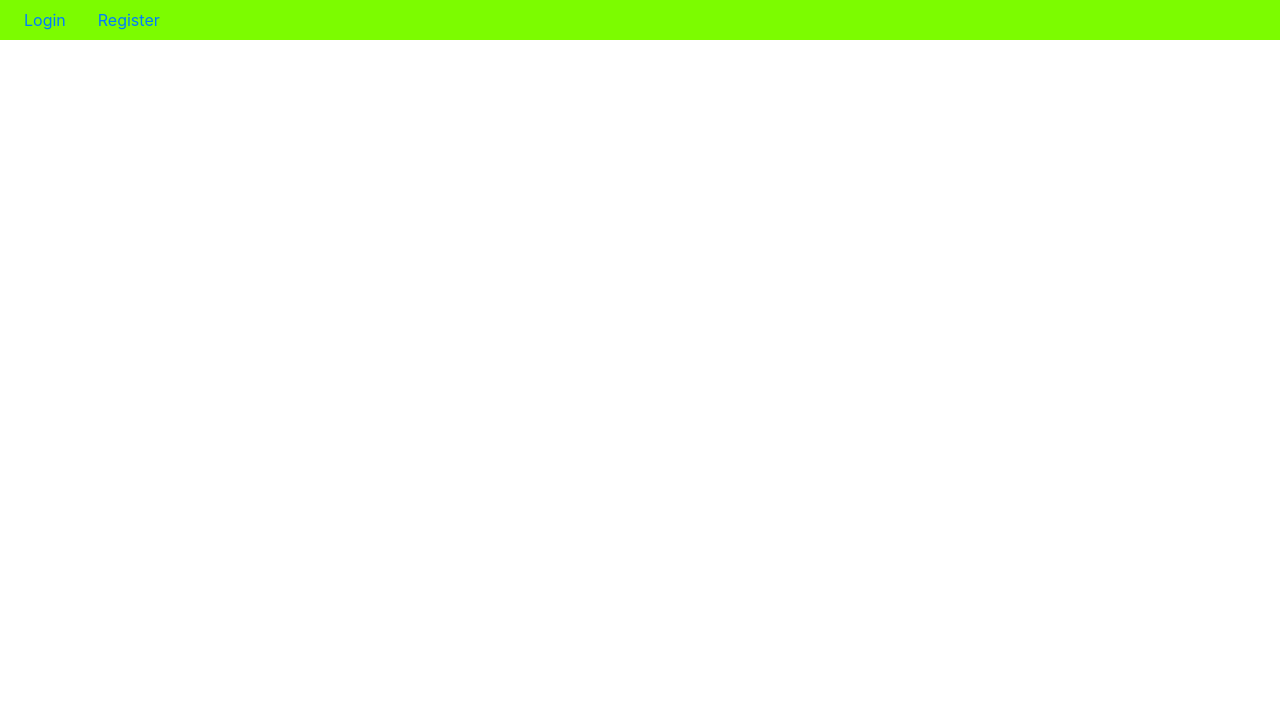
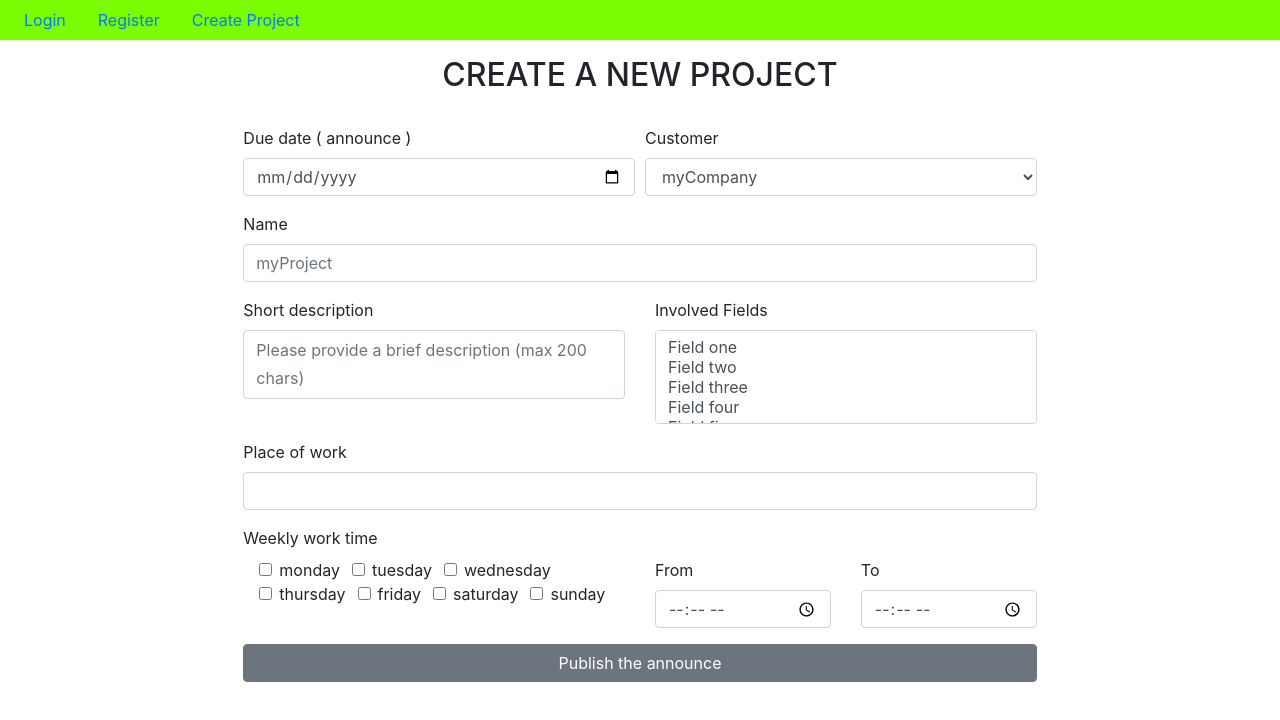
Before and after one commit to chingu-voyage7/Bears-Team-03, a React (Create React App) app: page /create-project in a window 1280 px wide. Shown: the top 720 px of the page. Built offline with nearby package versions, Linux system fonts and the light colour scheme.

Commit message:
Add project form

```diff
--- a/src/components/App.js
+++ b/src/components/App.js
@@ -4,6 +4,7 @@ import {
 } from 'react-router-dom';
 
 import RegistrationPage from './RegistrationPage';
+import ProjectPage from './projectForm/ProjectPage';
 import Login from './Login';
 import Navbar from './navbar/Navbar';
 import './App.css';
@@ -14,10 +15,12 @@ const App = () => (
       <Navbar>
         <NavLink to="/login">Login</NavLink>
         <NavLink to="/register">Register</NavLink>
+        <NavLink to="/create-project">Create Project</NavLink>
       </Navbar>
       <Switch>
         <Route path="/login" component={Login} />
         <Route path="/register" component={RegistrationPage} />
+        <Route path="/create-project" component={ProjectPage} />
       </Switch>
     </>
   </Router>
--- a/src/components/navbar/Navbar.js
+++ b/src/components/navbar/Navbar.js
@@ -1,7 +1,7 @@
 import React, { Component } from 'react';
 import PropTypes from 'prop-types';
 
-import "./navbar.css";
+import './navbar.css';
 
 class Navbar extends Component {
   constructor(props) {
@@ -14,7 +14,7 @@ class Navbar extends Component {
     const { children } = this.props;
     return (
       <nav>
-        <ul>{React.Children.map(children, (child) => <li>{child}</li>)}</ul>
+        <ul>{React.Children.map(children, child => <li>{child}</li>)}</ul>
       </nav>
     );
   }
@@ -22,9 +22,9 @@ class Navbar extends Component {
 
 Navbar.propTypes = {
   children: PropTypes.oneOfType([
-  PropTypes.element,
-  PropTypes.array
-  ]).isRequired
+    PropTypes.element,
+    PropTypes.array,
+  ]).isRequired,
 };
 
 export default Navbar;
--- /dev/null
+++ b/src/components/projectForm/ProjectPage.js
@@ -0,0 +1,271 @@
+import React from 'react';
+import {
+  Container, Col, Row, Button, Form, FormGroup, Label, Input,
+} from 'reactstrap';
+
+import './projectPage.css';
+
+export default class Example extends React.Component {
+  constructor(props) {
+    super(props);
+    this.state = {
+      name: '',
+      customer: '',
+      dueDate: '',
+      from: '',
+      to: '',
+      description: '',
+      involvedFields: [],
+      placeOfWork: '',
+      workDays: [],
+    };
+  }
+
+  handleSubmit = (e) => {
+    e.preventDefault();
+    // eslint-disable-next-line no-console
+    console.log(this.state);
+  }
+
+  handleChange = (e) => {
+    this.setState({
+      [e.target.id]: e.target.value,
+    });
+  }
+
+  handleMultipleChange = (e) => {
+    const { name, options } = e.target;
+    const value = [];
+    // eslint-disable-next-line no-plusplus
+    for (let i = 0, l = options.length; i < l; i++) {
+      if (options[i].selected) {
+        value.push(options[i].value);
+      }
+    }
+    this.setState({
+      [name]: value,
+    });
+  }
+
+  handleCheckboxGroup = (e) => {
+    const { workDays } = this.state;
+    const tempWorkDays = [...workDays];
+    const elPos = tempWorkDays.indexOf(e.target.value);
+    // eslint-disable-next-line no-unused-expressions
+    elPos === -1
+      ? tempWorkDays.push(e.target.value)
+      : tempWorkDays.splice(elPos, 1);
+    this.setState({
+      workDays: [...tempWorkDays],
+    });
+  }
+
+  render() {
+    const {
+      name, customer, dueDate, from, to, description, involvedFields, placeOfWork, workDays,
+    } = this.state;
+    return (
+      <Col xl={{ size: 8, offset: 2 }} md={{ size: 10, offset: 1 }}>
+        <h2>CREATE A NEW PROJECT</h2>
+        <Container className="form-frame">
+          <Form onSubmit={this.handleSubmit}>
+            <Row form>
+              <Col md={6}>
+                <FormGroup>
+                  <Label for="name">Due date ( announce )</Label>
+                  <Input
+                    type="date"
+                    id="dueDate"
+                    value={dueDate}
+                    onChange={this.handleChange}
+                  />
+                </FormGroup>
+              </Col>
+              <Col md={6}>
+                <FormGroup>
+                  <Label for="customer">Customer</Label>
+                  <Input
+                    type="select"
+                    name="customer"
+                    id="customer"
+                    value={customer}
+                    onChange={this.handleChange}
+                  >
+                    <option>myCompany</option>
+                    <option>myOtherCompany</option>
+                  </Input>
+                </FormGroup>
+              </Col>
+            </Row>
+            <FormGroup>
+              <Label for="name">Name</Label>
+              <Input
+                type="text"
+                id="name"
+                placeholder="myProject"
+                value={name}
+                onChange={this.handleChange}
+              />
+            </FormGroup>
+            <FormGroup>
+              <Row>
+                <Col md={6}>
+                  <Label for="description">Short description</Label>
+                  <Input
+                    type="textarea"
+                    name="text"
+                    id="description"
+                    placeholder="Please provide a brief description (max 200 chars)"
+                    maxLength="200"
+                    rows="2"
+                    style={{ lineHeight: '1.7' }}
+                    value={description}
+                    onChange={this.handleChange}
+                  />
+                </Col>
+                <Col md={6}>
+                  <Label for="involvedFields">Involved Fields</Label>
+                  <Input
+                    type="select"
+                    name="involvedFields"
+                    id="involvedFields"
+                    value={involvedFields}
+                    onChange={this.handleMultipleChange}
+                    multiple
+                  >
+                    <option>Field one</option>
+                    <option>Field two</option>
+                    <option>Field three</option>
+                    <option>Field four</option>
+                    <option>Field five</option>
+                    <option>Field six</option>
+                    <option>Field seven</option>
+                    <option>Field eight</option>
+                    <option>Field nine</option>
+                    <option>Field ten</option>
+                  </Input>
+                </Col>
+              </Row>
+            </FormGroup>
+            <FormGroup>
+              <Label for="placeOfWork">Place of work</Label>
+              <Input
+                type="text"
+                name="placeOfWork"
+                id="placeOfWork"
+                value={placeOfWork}
+                onChange={this.handleChange}
+              />
+            </FormGroup>
+            <Label for="workDays">Weekly work time</Label>
+            <Row>
+              <Col md={6} onChange={this.handleTest}>
+                <FormGroup check>
+                  <Label check>
+                    <Input
+                      type="checkbox"
+                      id="workDays"
+                      value="mon"
+                      checked={workDays.includes('mon')}
+                      onChange={this.handleCheckboxGroup}
+                    />
+                monday
+                  </Label>
+                  <Label check>
+                    <Input
+                      type="checkbox"
+                      id="workDays"
+                      value="tue"
+                      checked={workDays.includes('tue')}
+                      onChange={this.handleCheckboxGroup}
+                    />
+                tuesday
+                  </Label>
+                  <Label check>
+                    <Input
+                      type="checkbox"
+                      id="workDays"
+                      value="wed"
+                      checked={workDays.includes('wed')}
+                      onChange={this.handleCheckboxGroup}
+                    />
+                wednesday
+                  </Label>
+                  <Label check>
+                    <Input
+                      type="checkbox"
+                      id="workDays"
+                      value="thu"
+                      checked={workDays.includes('thu')}
+                      onChange={this.handleCheckboxGroup}
+                    />
+                thursday
+                  </Label>
+                  <Label check>
+                    <Input
+                      type="checkbox"
+                      id="workDays"
+                      value="fri"
+                      checked={workDays.includes('fri')}
+                      onChange={this.handleCheckboxGroup}
+                    />
+                friday
+                  </Label>
+                  <Label check>
+                    <Input
+                      type="checkbox"
+                      id="workDays"
+                      value="sat"
+                      checked={workDays.includes('sat')}
+                      onChange={this.handleCheckboxGroup}
+                    />
+                saturday
+                  </Label>
+                  <Label check>
+                    <Input
+                      type="checkbox"
+                      id="workDays"
+                      value="sun"
+                      checked={workDays.includes('tue')}
+                      onChange={this.handleCheckboxGroup}
+                    />
+                sunday
+                  </Label>
+                </FormGroup>
+              </Col>
+              <Col md={3} sm={6}>
+                <FormGroup>
+                  <Label for="from">From</Label>
+                  <Input
+                    type="time"
+                    id="from"
+                    value={from}
+                    onChange={this.handleChange}
+                  />
+                </FormGroup>
+              </Col>
+              <Col md={3} sm={6}>
+                <FormGroup>
+                  <Label for="to">To </Label>
+                  <Input
+                    type="time"
+                    id="to"
+                    value={to}
+                    onChange={this.handleChange}
+                  />
+                </FormGroup>
+              </Col>
+            </Row>
+            <Button
+              color="secondary"
+              type="submit"
+              block
+            >
+              Publish the announce
+            </Button>
+          </Form>
+        </Container>
+      </Col>
+    );
+  }
+}
--- /dev/null
+++ b/src/components/projectForm/projectPage.css
@@ -0,0 +1,16 @@
+.form-frame {
+    margin-top: 1rem;
+}
+
+h2 {
+    text-align: center;
+    padding: 1rem;
+}
+
+textarea {
+    resize: none;
+}
+
+.form-check label {
+    margin: 0 1rem;
+}
```
Lines whose indentation alone changed are shown as unchanged.
